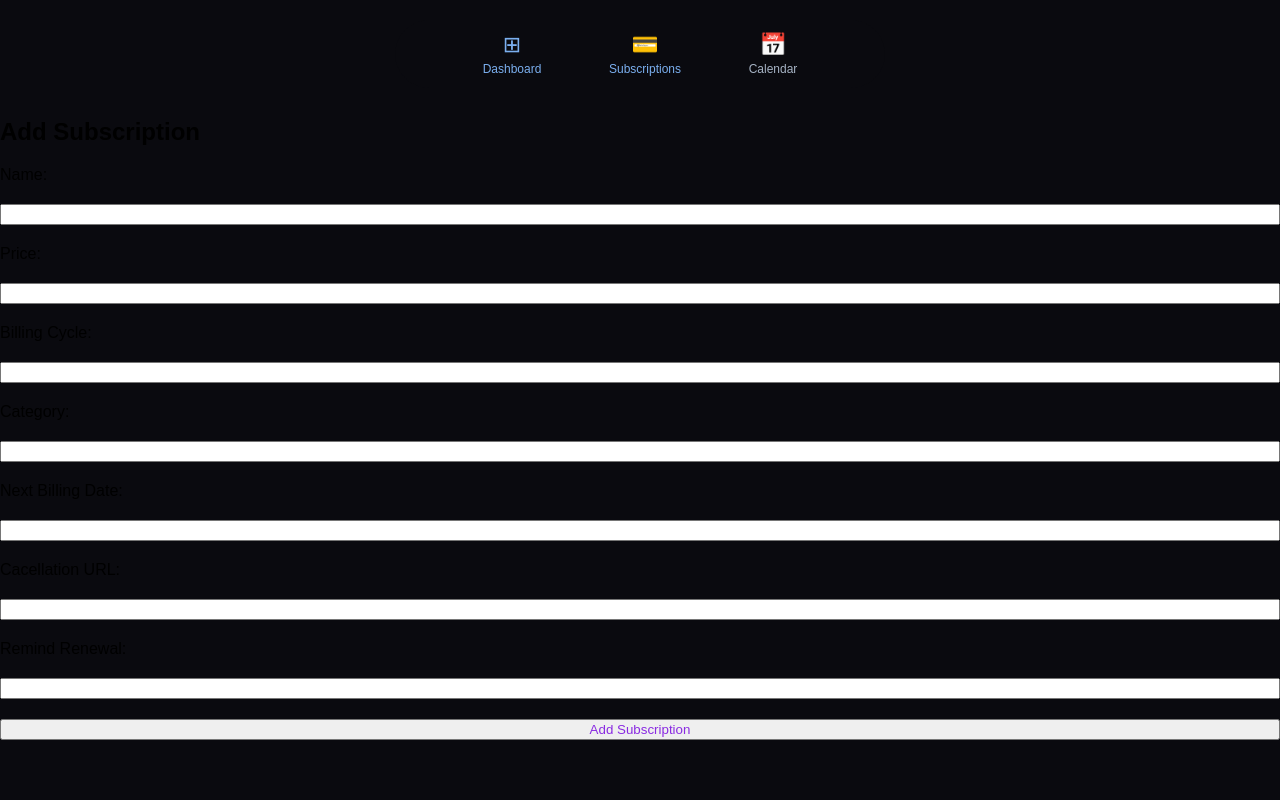
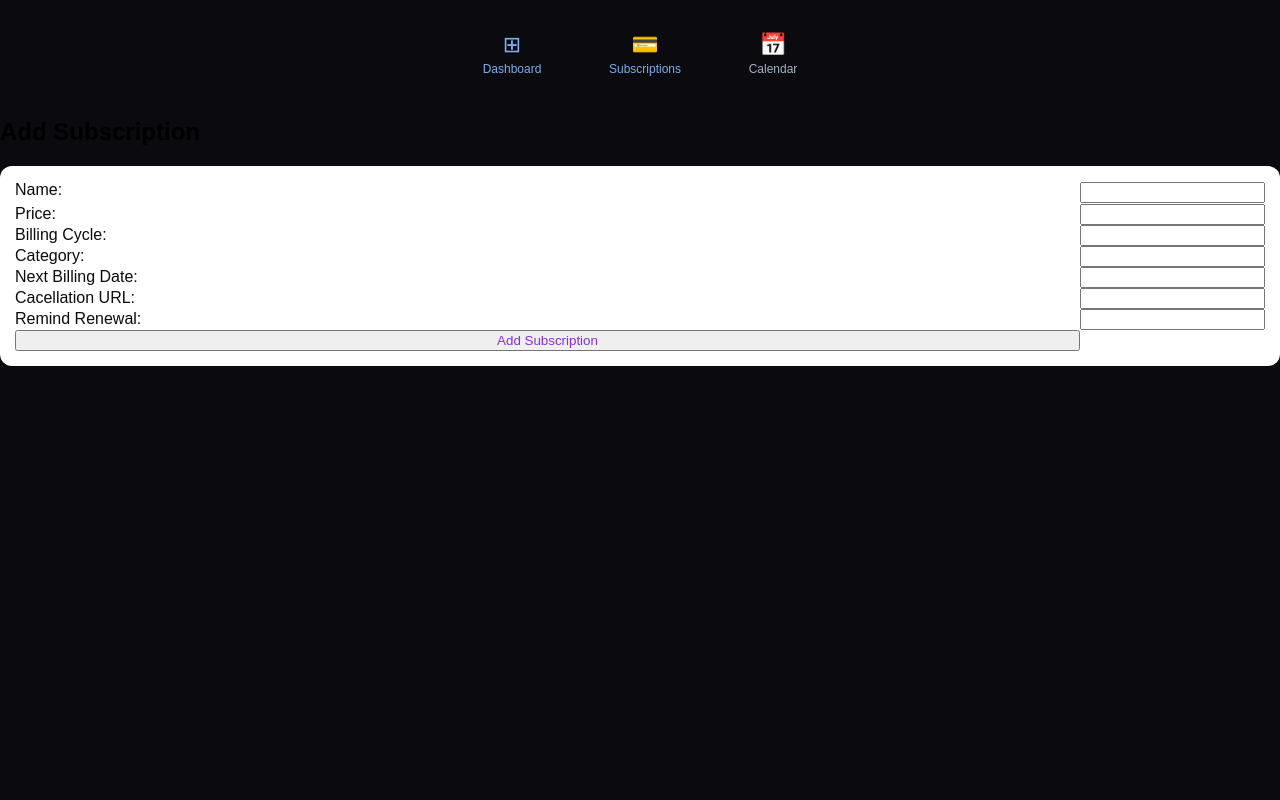
Before and after one commit to nicolecalleros02/subscription-manager, a Flask app: page /addSubscription in a window 1280 px wide. Run offline with Flask 3, Linux system fonts and the light colour scheme.

Commit message:
Updated look of each function.

```diff
--- a/app/static/css/style.css
+++ b/app/static/css/style.css
@@ -70,6 +70,21 @@
 }
 
 /* Subscription List */
+.subsctiption-title-card{
+    background-color: #7bafef;
+    color: #7bafef;
+    border-radius: 16px;
+    padding: 20px;
+    margin-bottom: 30px;
+    justify-content: center;
+}
+
+.subscription-title{
+    font-size: 12px;
+    font-weight: bold;
+    margin-bottom: 5px;
+}
+
 .subscription-list {
     display: flex;
     flex-direction: column;
@@ -109,14 +124,6 @@
     margin: 0;
     font-size: 18px;
     font-weight: bold;
-}
-
-.input-container {
-  display: flex;
-  flex-direction: column;
-  gap: 20px;
-  width: 100%;
-  padding-bottom: 50px;
 }
 
 #submit-button{
--- a/app/templates/addSubscription.html
+++ b/app/templates/addSubscription.html
@@ -3,9 +3,9 @@
 {% block content %}
 <body class="addSubscription">
     <!--Main Fields-->
-    <h2>Add Subscription</h2>
-    <div class="input-container">
-        <label for="name">Name:</label>
+    <h2 class="subscription-title-card">Add Subscription</h2>
+    <div class="subscription-card">
+        <label for="name" class="subscription-name">Name:</label>
         <input id="name" type="text" name="name">
 
         <label for="price">Price:</label>
--- a/app/templates/deleteSubscription.html
+++ b/app/templates/deleteSubscription.html
@@ -4,7 +4,7 @@
 <body class="deleteSubscription">
     <!--Main Fields-->
     <h2>Delete Subscription</h2>
-    <div class="input-container">
+    <div class="subscription-card">
         <label for="name">Name:</label>
         <input id="name" type="text" name="name">
 
--- a/app/templates/updateSubscription.html
+++ b/app/templates/updateSubscription.html
@@ -4,7 +4,7 @@
 <body class="updateSubscription">
     <!--Main Fields-->
     <h2>Update Subscription</h2>
-    <div class="input-container">
+    <div class="subscription-card">
         <label for="name">Name:</label>
         <input id="name" type="text" name="name">
 
```
